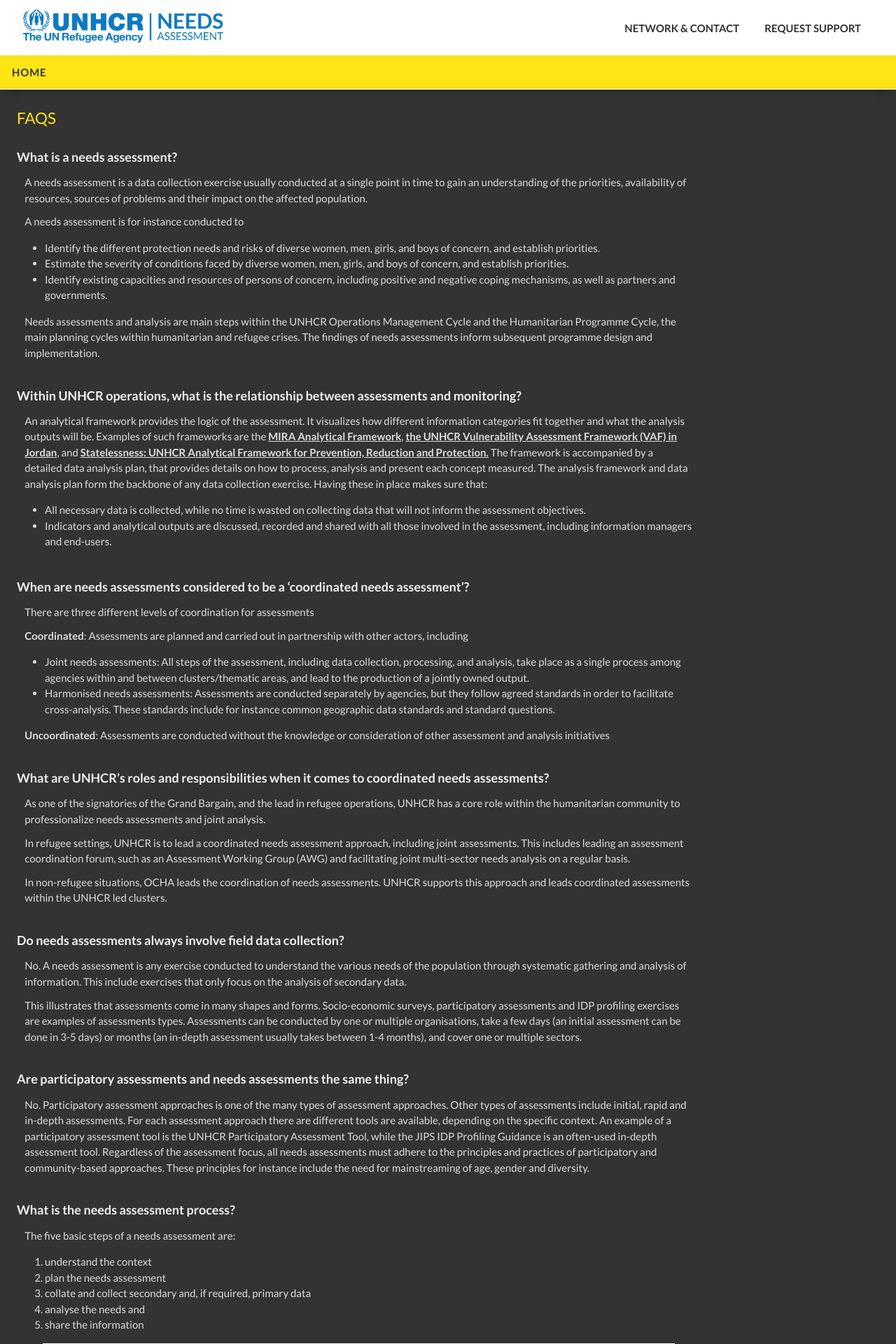
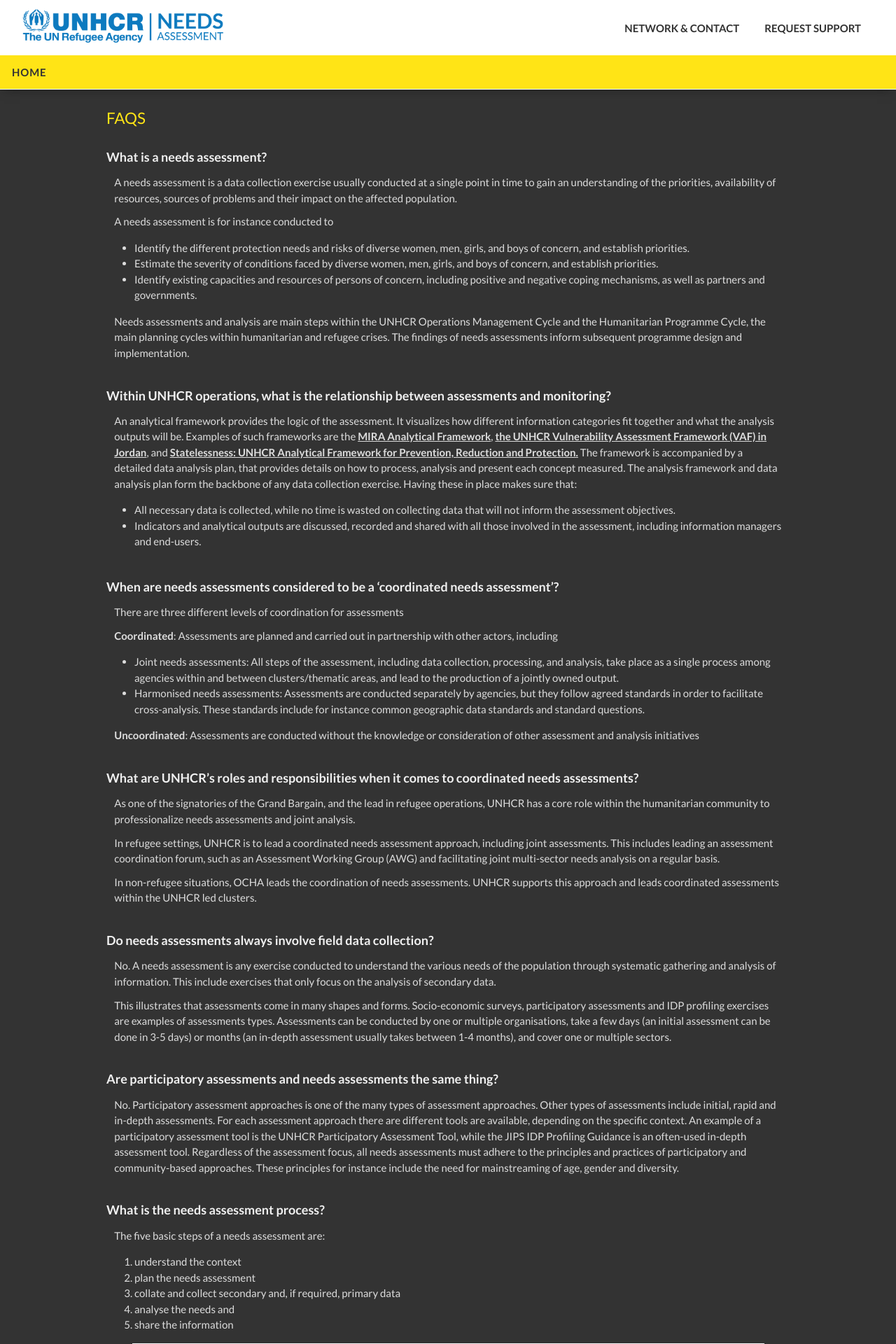
Before and after one commit to toggle-corp/na-toolbox, a Django app: page /faqs/ in a window 1280 px wide. Shown: the top 1920 px of the page at 70% size. Run offline with Django 3.2, Linux system fonts and the light colour scheme; data that the repository does not hold is empty.

Commit message:
Update styling

```diff
--- a/static/css/network-and-contact.css
+++ b/static/css/network-and-contact.css
@@ -308,4 +308,7 @@ body > footer {
       #faq-page .content .faq-object p {
         margin: 0.75em; }
 
+main {
+  width: 100%; }
+
 /*# sourceMappingURL=network-and-contact.css.map */
--- a/stylesheets/home/_network-and-contact.scss
+++ b/stylesheets/home/_network-and-contact.scss
@@ -167,3 +167,6 @@
         }
     }
 }
+main{
+    width: 100%;
+}
--- a/toolbox/templates/toolbox/faqs.html
+++ b/toolbox/templates/toolbox/faqs.html
@@ -259,7 +259,6 @@
                     </p>
                 </div>
             </div>
-
         </div>
     </section>
 </main>
```
